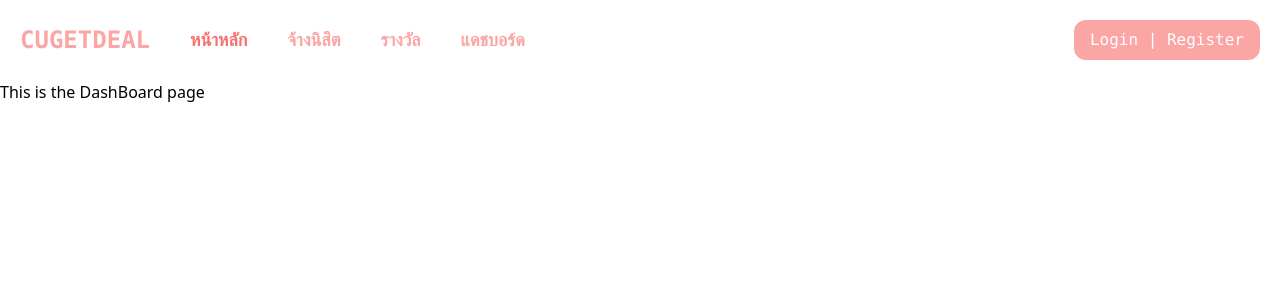
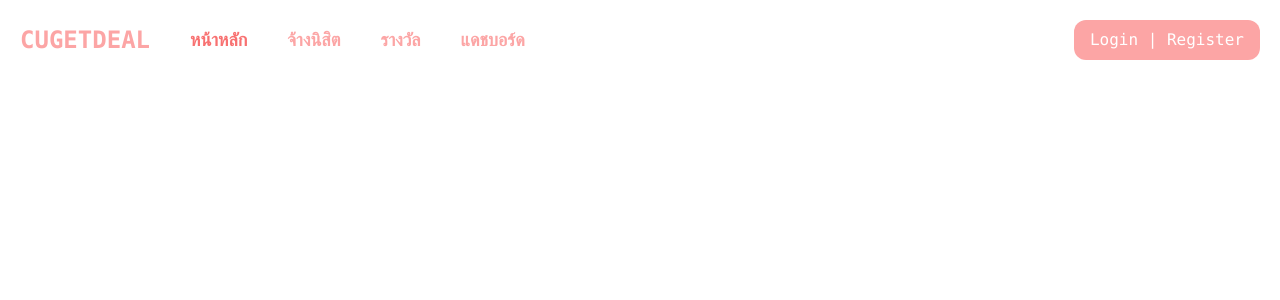
Before and after one commit to punchanabu/CUGETDEAL, a React (Create React App) app in the folder client/: page /dashboard in a window 1280 px wide. Shown: the top 300 px of the page. Built offline with nearby package versions, Linux system fonts and the light colour scheme.

Commit message:
init dashboard

```diff
--- a/client/src/page/dashBoard/DashBoard.tsx
+++ b/client/src/page/dashBoard/DashBoard.tsx
@@ -1,7 +1,11 @@
-export default function DashBoard() {
-    return (
-        <div>
-            <h1>This is the DashBoard page</h1>
-        </div>
-    )
+import React from 'react'
+
+const DashBoard = () => {
+  return (
+    <main>
+
+    </main>
+  )
 }
+
+export default DashBoard
```
